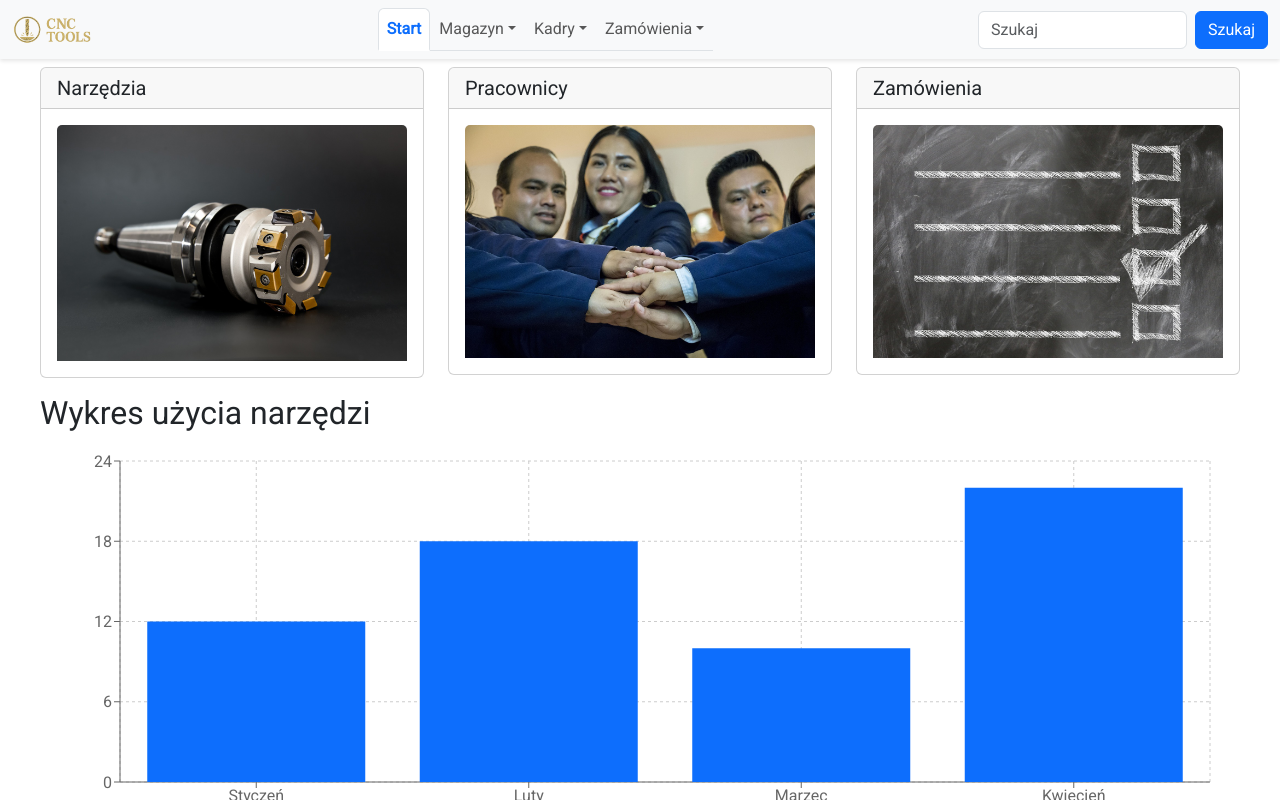
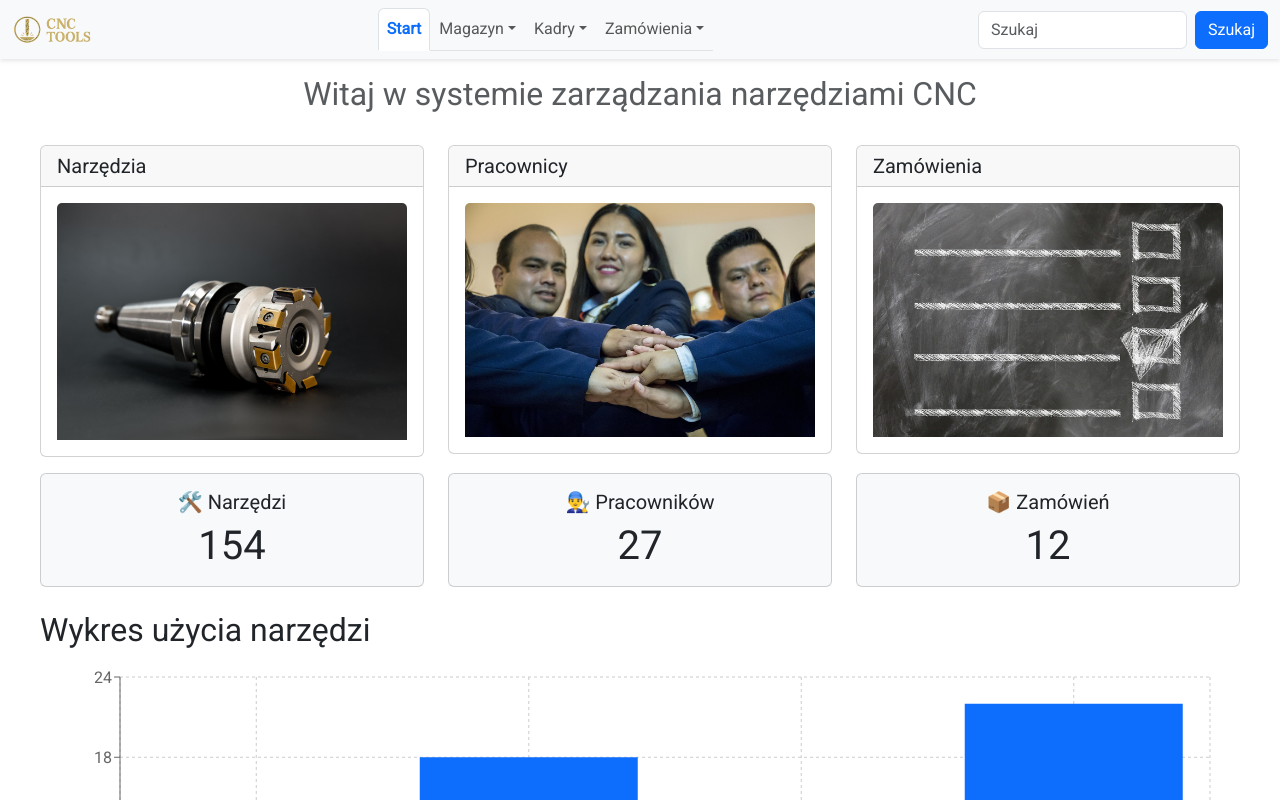
Before and after one commit to Mkordalskii/ReactApp, a React (Vite) app in the folder reactapp.client/: page / in a window 1280 px wide. Shown: the top 800 px of the page. Built offline with nearby package versions, Linux system fonts and the light colour scheme.

Commit message:
Add futures in App.jsx

```diff
--- a/reactapp.client/src/App.css
+++ b/reactapp.client/src/App.css
@@ -1,7 +1,6 @@
 
 body, * {
     font-family: 'Roboto', sans-serif !important;
-
 }
 .navbar {
     box-shadow: 0 2px 4px rgba(0,0,0,0.1);
--- a/reactapp.client/src/App.jsx
+++ b/reactapp.client/src/App.jsx
@@ -25,6 +25,11 @@ const data = [
 function App() {
     return (
         <Container fluid>
+            <Row className="mb-4 mt-3 text-center">
+                <Col>
+                    <h2 className="fw-light text-muted">Witaj w systemie zarządzania narzędziami CNC</h2>
+                </Col>
+            </Row>
             <Row>
                 <Col className="mb-3">
                     <Card>
@@ -69,6 +74,32 @@ function App() {
                     </Card>
                 </Col>
             </Row>
+            <Row className="mb-4">
+                <Col>
+                    <Card bg="light" text="dark" className="text-center">
+                        <Card.Body>
+                            <Card.Title>🛠️ Narzędzi</Card.Title>
+                            <Card.Text className="display-6">154</Card.Text>
+                        </Card.Body>
+                    </Card>
+                </Col>
+                <Col>
+                    <Card bg="light" text="dark" className="text-center">
+                        <Card.Body>
+                            <Card.Title>👨‍🔧 Pracowników</Card.Title>
+                            <Card.Text className="display-6">27</Card.Text>
+                        </Card.Body>
+                    </Card>
+                </Col>
+                <Col>
+                    <Card bg="light" text="dark" className="text-center">
+                        <Card.Body>
+                            <Card.Title>📦 Zamówień</Card.Title>
+                            <Card.Text className="display-6">12</Card.Text>
+                        </Card.Body>
+                    </Card>
+                </Col>
+            </Row>
             <Row className="mb-5">
                 <div style={{ width: '100%', height: 400 }}>
                     <h2>Wykres użycia narzędzi</h2>
```
